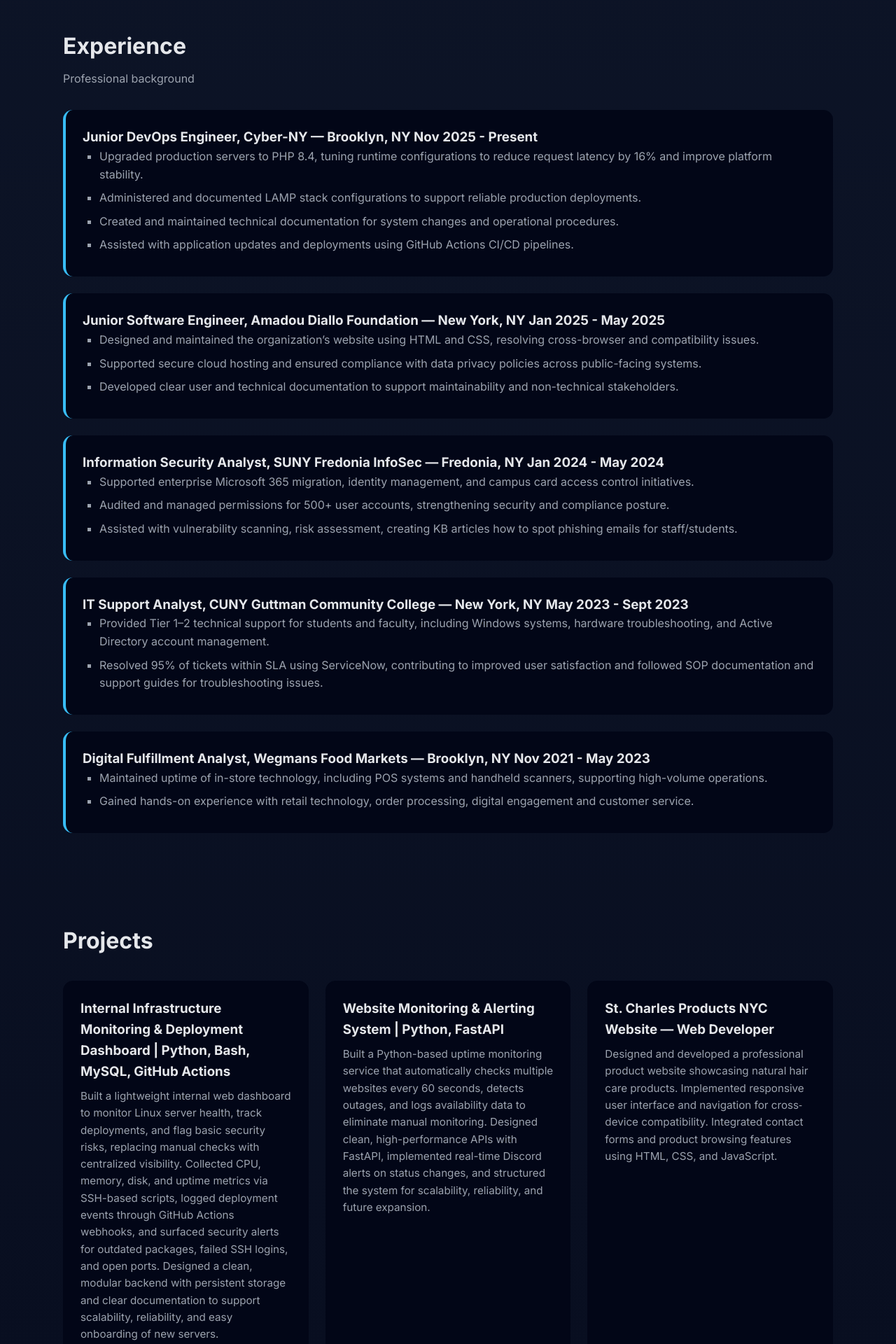
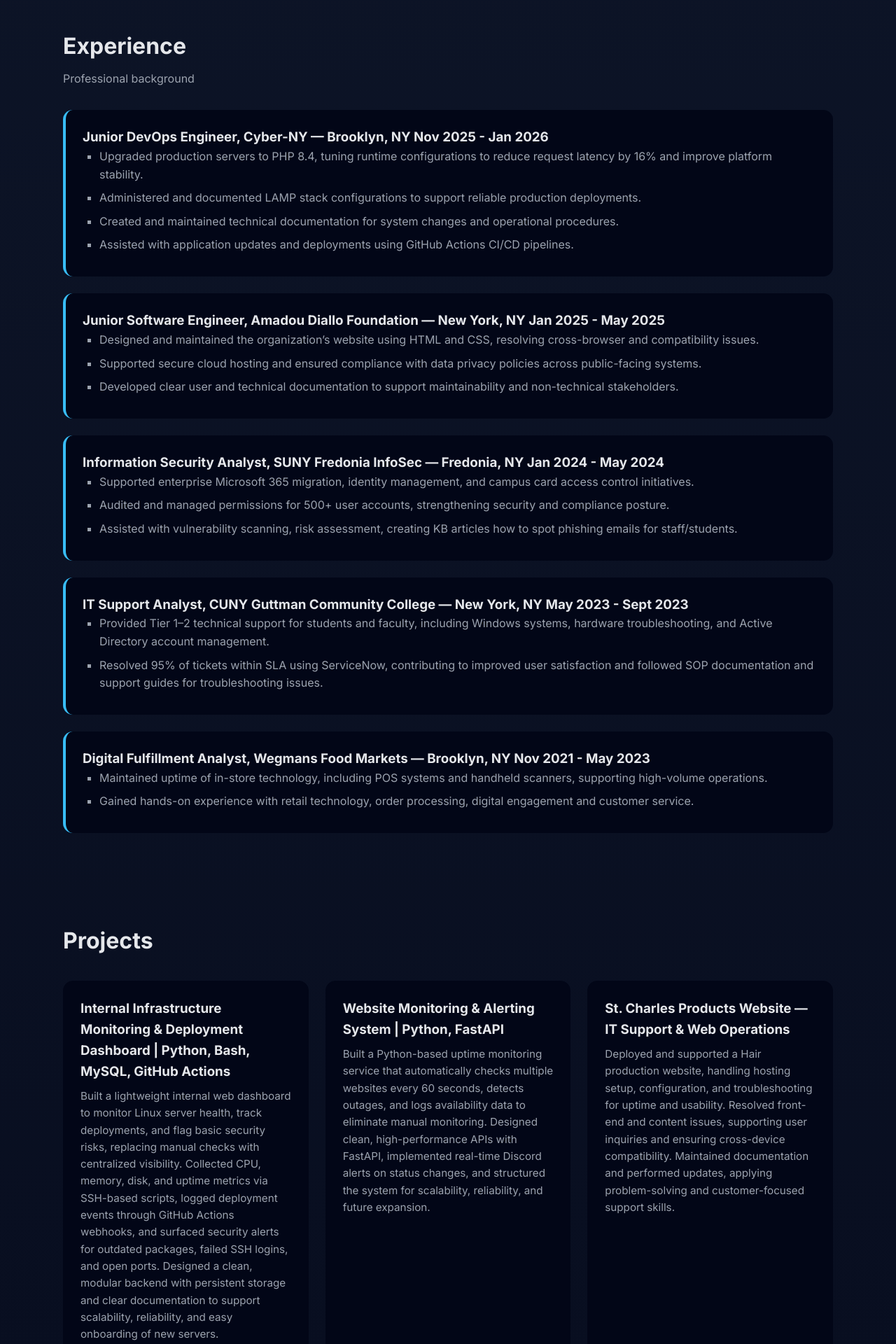
Before and after one commit to ryankgordon/RyanGordon, a Flask app: page /resume in a window 1280 px wide. Shown: the part 1309-3229 px from the top of the page at 70% size. Run offline with Flask 3, Linux system fonts and the light colour scheme.

Commit message:
fixed cyber-ny section

```diff
--- a/templates/resume.html
+++ b/templates/resume.html
@@ -59,7 +59,7 @@
     <div class="experience">
       <div class="job">
         <h3>Junior DevOps Engineer, Cyber-NY — Brooklyn, NY
-          Nov 2025 - Present</h3>
+          Nov 2025 - Jan 2026</h3>
         <ul>
           <li>Upgraded production servers to PHP 8.4, tuning runtime configurations to reduce request latency by 16%
             and improve platform stability.</li>
@@ -136,9 +136,9 @@
       </div>
 
       <div class="project">
-        <h3>St. Charles Products NYC Website — Web Developer</h3>
-        <p>Designed and developed a professional product website showcasing natural hair care products. Implemented responsive user interface and navigation for cross‐device compatibility. Integrated contact forms and product browsing features using HTML, CSS, and JavaScript.
-        </p>
+        <h3>St. Charles Products Website — IT Support & Web Operations</h3>
+      <p>Deployed and supported a Hair production website, handling hosting setup, configuration, and troubleshooting for uptime and usability. Resolved front-end and content issues, supporting user inquiries and ensuring cross-device compatibility. Maintained documentation and performed updates, applying problem-solving and customer-focused support skills.
+      </p>
       </div>
 
       <div class="project">
```
